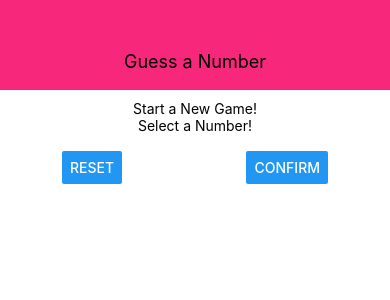
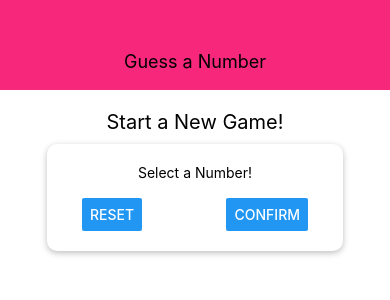
Before and after one commit to MichaelGoberling/learning-react-native, a React Native app in the folder rn-guess-a-number/: screen / in a window 390 px wide. Shown: the top 300 px of the page. Built offline with nearby package versions, Linux system fonts and the light colour scheme.

Commit message:
Add card styling for input container

```diff
--- a/rn-guess-a-number/screens/StartGameScreen.js
+++ b/rn-guess-a-number/screens/StartGameScreen.js
@@ -23,14 +23,25 @@ const styles = StyleSheet.create({
     padding: 10,
     alignItems: "center"
   },
-  tile: {
+  title: {
     fontSize: 20,
     marginVertical: 10
   },
   inputContainer: {
     width: 300,
     maxWidth: "80%",
-    alignItems: "center"
+    alignItems: "center",
+    shadowColor: "black",
+    shadowOffset: {
+      width: 0,
+      height: 2
+    },
+    shadowRadius: 6,
+    shadowOpacity: 0.26,
+    elevation: 8,
+    backgroundColor: "white",
+    padding: 20,
+    borderRadius: 10
   },
   buttonContainer: {
     width: "100%",
```
